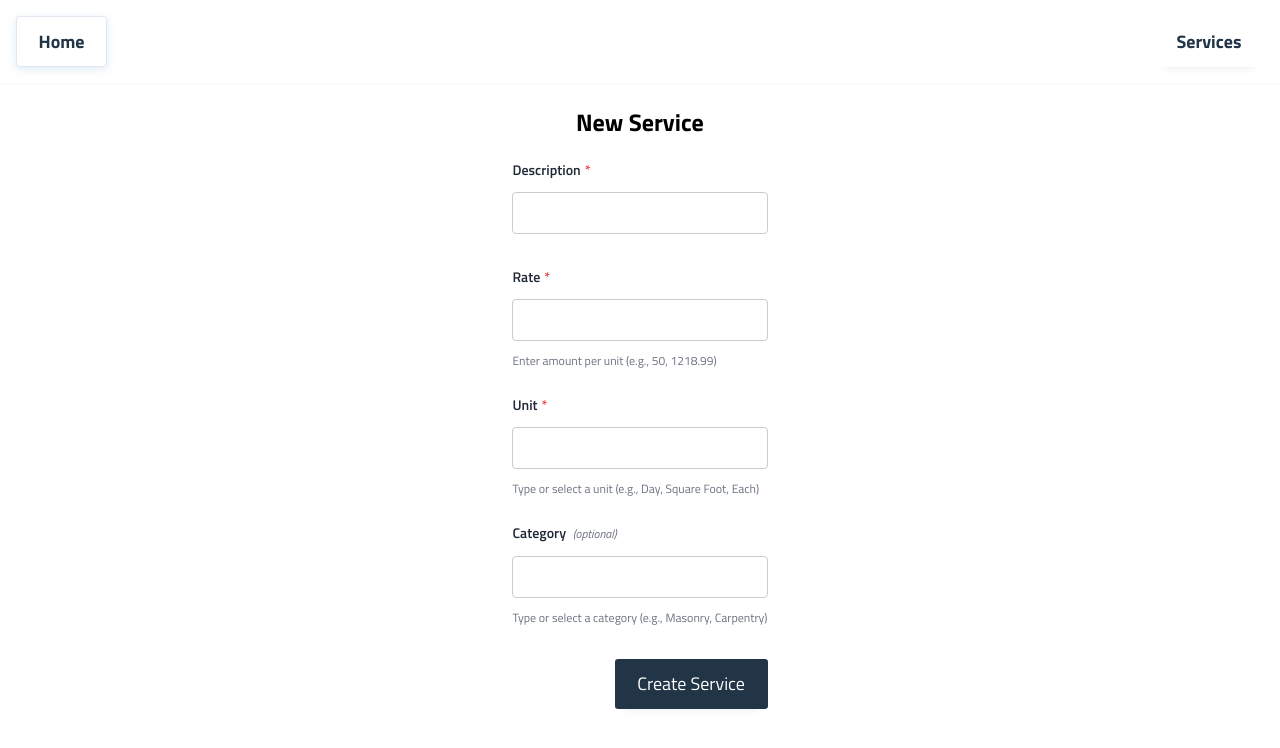
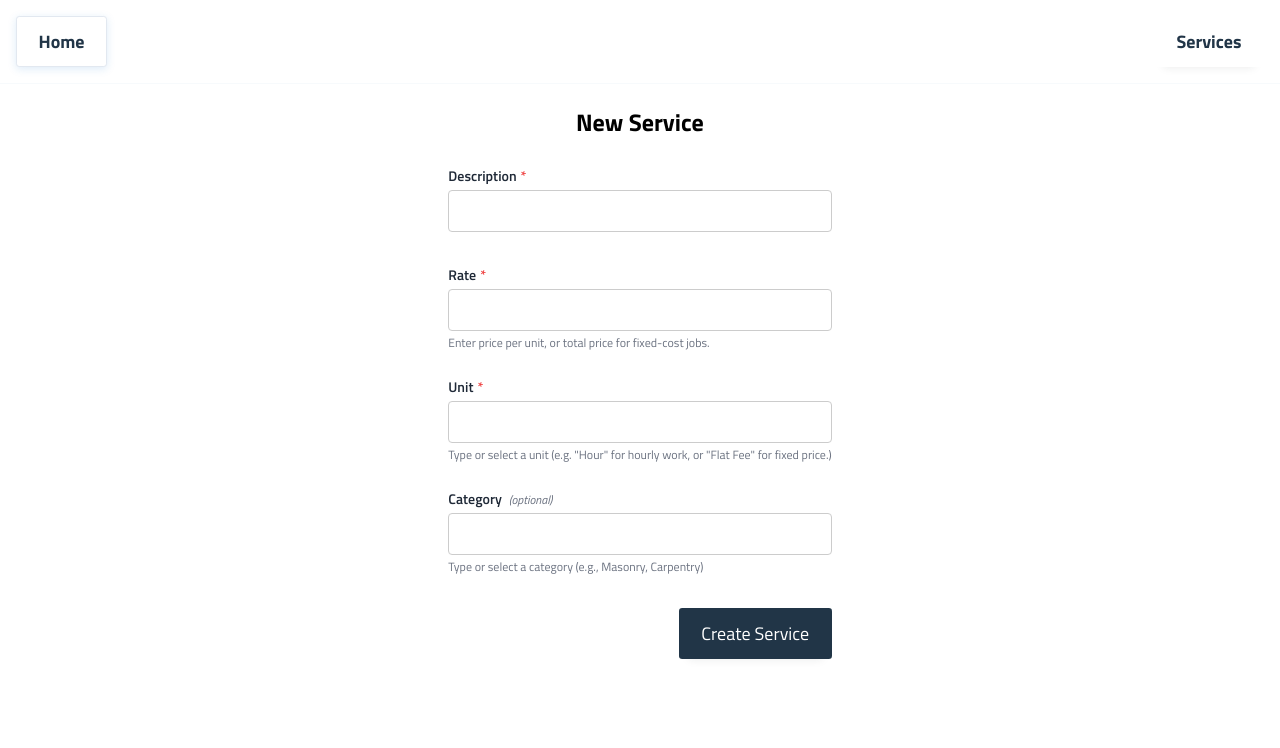
Before and after one commit to ro-neil/contractor, a React (Vite) app: page /#/services/new in a window 1280 px wide. Shown: the top 748 px of the page. Built offline with nearby package versions, Linux system fonts and the light colour scheme.

Commit message:
Renamed user-defined services files

```diff
--- a/src/data/contractor-services.json
+++ b/src/data/contractor-services.json
@@ -18,6 +18,7 @@
     {"description" : "Dig foundation 3'-5' deep in rock or concrete (no compressor)", "rate" : 6450, "unit" : "cubic yard", "category" : "Excavation"},
     {"description" : "Dig foundation 3'-5' deep in rock or concrete (with compressor)", "rate" : 4100, "unit" : "cubic yard", "category" : "Excavation"},
     {"description" : "Cast foundation", "rate" : 1000, "unit" : "running foot", "category" : "Concrete"},
+    {"description" : "Box & Cast", "rate" : 1000, "unit" : "running foot", "category" : "Concrete"},
     {"description" : "Excavate Column Footing", "rate" : 2020, "unit" : "each", "category" : "Excavation"},
     {"description" : "Erect Columns", "rate" : 1000, "unit" : "running foot", "category" : "Concrete"},
     {"description" : "Cast Precast Column 8\"", "rate" : 1260, "unit" : "each", "category" : "Concrete"},
--- a/src/data/service-unit-map.json
+++ b/src/data/service-unit-map.json
@@ -11,5 +11,9 @@
   "pound": "lb",
   "dozen": "doz",
   "pair": "pr",
-  "tread": "tr"
+  "tread": "tr",
+  "project": "project",
+  "lot": "lot",
+  "flat fee": "flat fee",
+  "job": "job"
 }
--- a/src/hooks/router.jsx
+++ b/src/hooks/router.jsx
@@ -2,7 +2,7 @@
 
 import LandingPage from '@/pages/home/LandingPage.jsx';
 import ServicesList from '@/pages/services/Services.jsx';
-import NewService from '@/pages/user-defined-service/NewService.jsx';
+import NewService from '@/pages/custom-service/NewService.jsx';
 import Estimate from '@/pages/estimate/Estimate.jsx';
 import PDFView from '@/pages/export/PDFView.jsx';
 import NotFound from '@/pages/notFound/NotFound.jsx';
--- a/src/pages/user-defined-service/NewService.css
+++ b/src/pages/custom-service/NewService.css
@@ -29,9 +29,6 @@
 
 .new-service-form fieldset {
   border: none;
-  padding: 0;
-  margin: 0;
-  /* Use Grid for vertical stacking - cleaner than margins */
   display: flex;
   flex-direction: column;
   gap: var(--spacing-lg);
@@ -54,7 +51,7 @@
 .form-group {
   display: flex;
   flex-direction: column;
-  gap: var(--spacing-sm);
+  /* gap: var(--spacing-sm); */
 }
 
 /* 4. Labels & Indicators */
--- a/src/pages/user-defined-service/NewService.jsx
+++ b/src/pages/custom-service/NewService.jsx
@@ -3,14 +3,14 @@ import "./NewService.css";
 import serviceUnitMap from "@/data/service-unit-map.json";
 import { titleCase } from "@/utils/string.js";
 import contractorServicesData from "@/data/contractor-services.json";
-import { useCreateService } from "@/hooks/user-defined-services.jsx";
+import { useCreateService } from "@/hooks/custom-services.jsx";
 import { usePages} from '@/hooks/router.jsx';
 import { useNavigate } from 'react-router-dom';
 
 
 export default function NewService() {
 
-    const serviceUnits = Object.keys(serviceUnitMap) || [];
+    const serviceUnits = Object.keys(serviceUnitMap).sort() || [];
     const serviceCategories = [...new Set(contractorServicesData.map(service => service.category))].sort((a, b) => a.localeCompare(b));
     const [errors, setErrors] = useState({});
     const [form, setForm] = useState({
@@ -116,7 +116,7 @@ export default function NewService() {
                             (<span id="desc-error" className="error-message" role="alert">
                                 {errors.rate}
                             </span>) :
-                            (<small id="rate-help" className="help-text">Enter amount per unit (e.g., 50, 1218.99)</small>)
+                            (<small id="rate-help" className="help-text">Enter price per unit, or total price for fixed-cost jobs.</small>)
                         }
 
                     </div>
@@ -146,7 +146,7 @@ export default function NewService() {
                             (<span id="desc-error" className="error-message" role="alert">
                                 {errors.unit}
                             </span>) :
-                            (<small id="unit-help" className="help-text">Type or select a unit (e.g., Day, Square Foot, Each)</small>)
+                            (<small id="unit-help" className="help-text">Type or select a unit (e.g. "Hour" for hourly work, or "Flat Fee" for fixed price.)</small>)
                         }
                     </div>
 
--- a/src/pages/services/Services.jsx
+++ b/src/pages/services/Services.jsx
@@ -4,7 +4,7 @@ import { addJob, updateJobQuantity } from "@/data/EstimateSlice.js";
 import Currency from "@/components/utils/Currency.jsx";
 import IncrementDecrementInput from "@/components/utils/IncrementDecrementInput.jsx";
 import SearchInput from "@/components/utils/SearchInput.jsx";
-import { useGetServices, useUpdateService, useDeleteService } from "@/hooks/user-defined-services.jsx";
+import { useGetServices, useUpdateService, useDeleteService } from "@/hooks/custom-services.jsx";
 import useSystemServices from "@/hooks/system-services.jsx";
 import "./Services.css";
 
```
Also changed, not shown: src/hooks/custom-services.jsx (renamed from src/hooks/user-defined-services.jsx).
